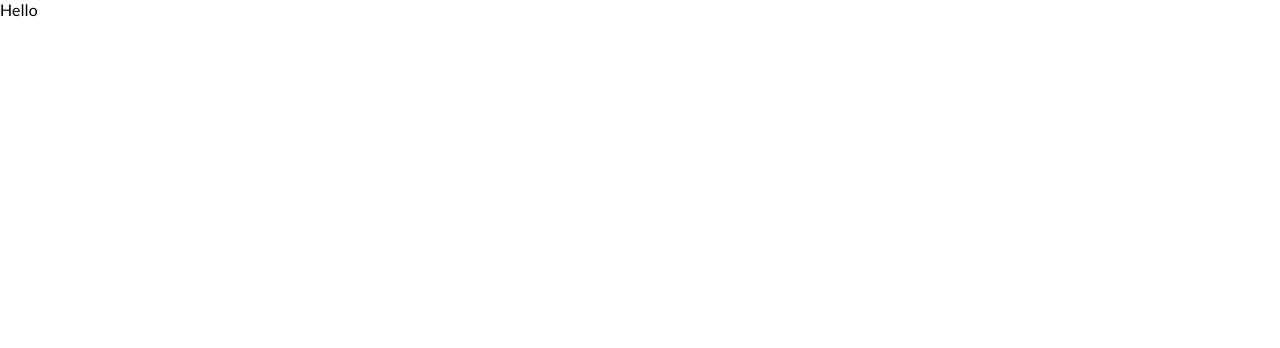
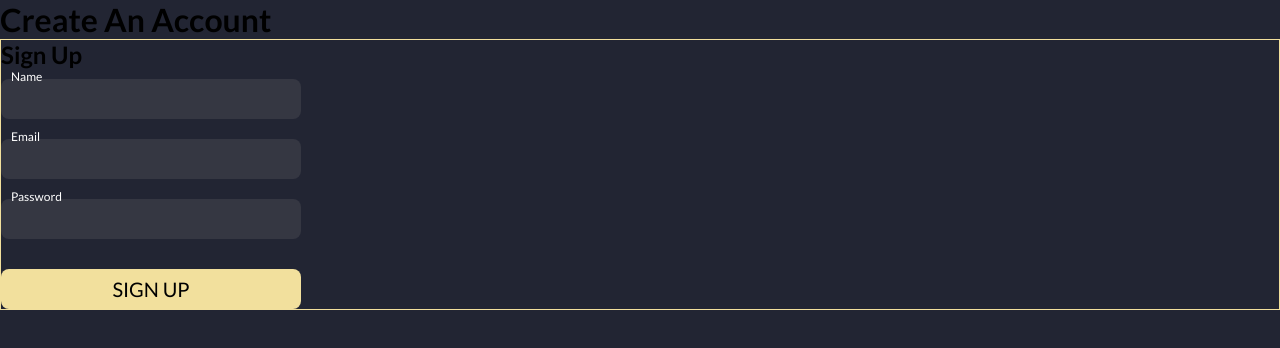
Before and after one commit to Kavishna/todo-app, a React (Vite) app in the folder frontend/: page / in a window 1280 px wide. Shown: the top 348 px of the page. Built offline with nearby package versions, Linux system fonts and the light colour scheme.

Commit message:
day0 - started working on signup component

```diff
--- a/frontend/src/App.jsx
+++ b/frontend/src/App.jsx
@@ -1,9 +1,10 @@
 import "./App.css";
+import SignUp from "./components/signup/signup";
 
 function App() {
   return (
     <>
-      <p>Hello</p>
+      <SignUp />
     </>
   );
 }
--- /dev/null
+++ b/frontend/src/components/signup/Signup.css
@@ -0,0 +1,44 @@
+@import "../../index.css";
+
+.form-signup {
+  border: 1px solid var(--primary-yellow);
+}
+
+.input {
+  position: relative;
+
+  & label {
+    position: absolute;
+    color: var(--white);
+    left: 10px;
+    font-size: 12px;
+  }
+
+  & input {
+    background-color: var(--background-light);
+    margin: 10px 0;
+    height: 40px;
+    width: 300px;
+    border: none;
+    border-radius: 8px;
+    font-size: 18px;
+    padding: 0 10px;
+    color: var(--white);
+  }
+
+  & input:focus {
+    outline: 0;
+    border: 1px solid var(--primary-yellow);
+  }
+}
+
+.submit {
+  background-color: var(--primary-yellow);
+  border-radius: 8px;
+  margin-top: 20px;
+  border: none;
+  font-size: 20px;
+  height: 40px;
+  text-transform: uppercase;
+  width: 300px;
+}
--- /dev/null
+++ b/frontend/src/components/signup/Signup.jsx
@@ -0,0 +1,32 @@
+import "./SignUp.css";
+
+const SignUp = () => {
+  return (
+    <div style={{ backgroundColor: "#222533", height: "100vh" }}>
+      <h1 className="title">Create An Account</h1>
+
+      <div className="form-signup">
+        <h2>Sign Up</h2>
+        <form>
+          <div className="name input">
+            <label htmlFor="name">Name</label>
+            <input type="text" name="name" autoComplete="off" />
+          </div>
+          <div className="email input">
+            <label htmlFor="email">Email</label>
+            <input type="email" name="email" />
+          </div>
+          <div className="password input">
+            <label htmlFor="password">Password</label>
+            <input type="password" name="password" />
+          </div>
+          <button className="submit" type="submit">
+            Sign Up
+          </button>
+        </form>
+      </div>
+    </div>
+  );
+};
+
+export default SignUp;
--- a/frontend/src/index.css
+++ b/frontend/src/index.css
@@ -1,4 +1,14 @@
 @import url("https://fonts.googleapis.com/css2?family=Inter:wght@400;500&family=Lato:wght@100;400;700&display=swap");
+
+:root {
+  --primary-blue: #a6eafe;
+  --primary-yellow: #f2e09d;
+  --primary-green: #cafba3;
+  --primary-pink: #eb9adb;
+  --background-dark: #222533;
+  --background-light: #353742;
+  --white: #ffffff;
+}
 
 * {
   margin: 0;
```
